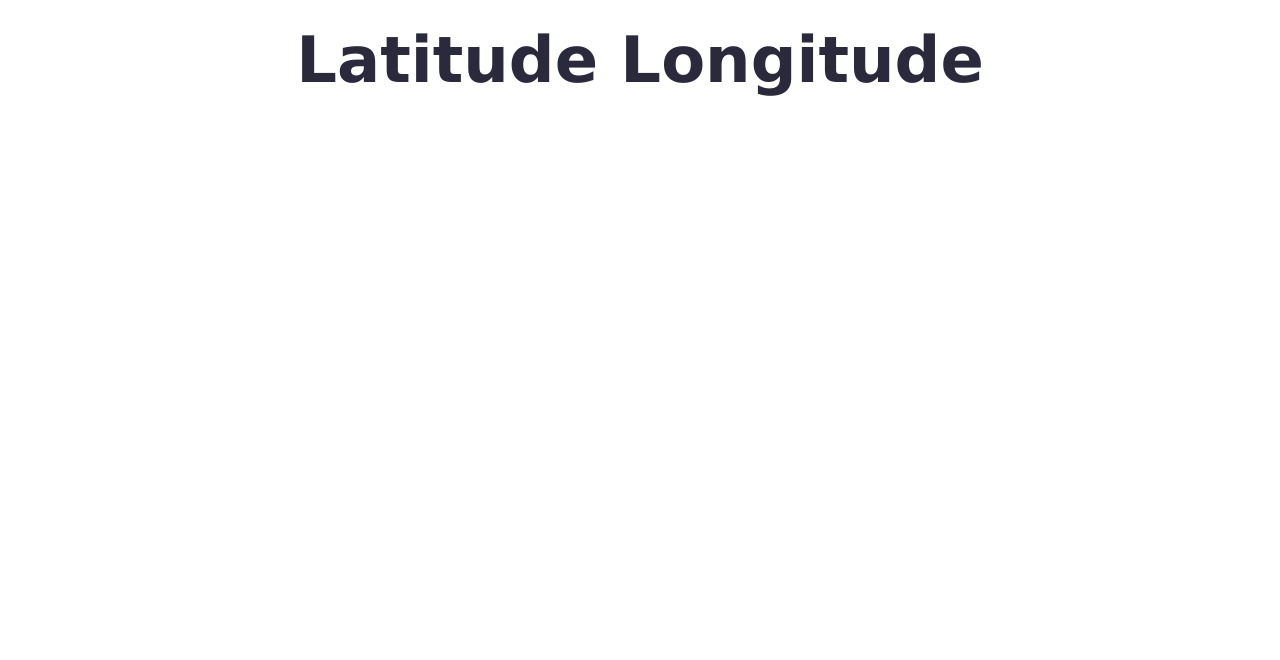
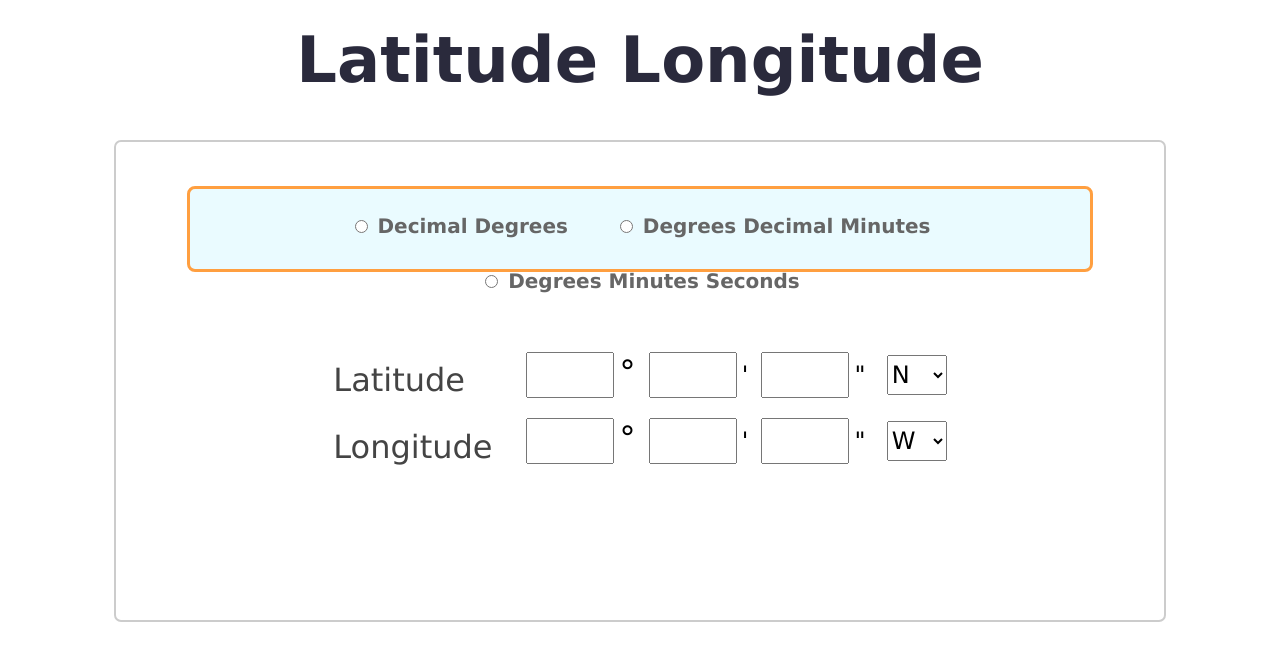
Before and after one commit to irwifi/latitude, a plain HTML site: page index.html in a window 1280 px wide. Drawn offline with nearby package versions, Linux system fonts and the light colour scheme.

Commit message:
Layout Structure

```diff
--- a/index.html
+++ b/index.html
@@ -14,6 +14,55 @@
     </div>
   </div>
 
+  <div class="main_body">
+    <div class="radio">
+      <div class="radio_item">
+        <input type="radio" name="degree"> Decimal Degrees
+      </div>
+
+      <div class="radio_item">
+        <input type="radio" name="minute"> Degrees Decimal Minutes
+      </div>
+
+      <div class="radio_item">
+        <input type="radio" name="second"> Degrees Minutes Seconds
+      </div>
+    </div>
+
+    <div class="lat_long">
+      <div class="latitude">
+        <span class="lat_long_label">Latitude</span>
+        <input type="text" name="lat_deg">
+        <span class="unit degree">&deg;</span>
+        <input type="text" name="lat_min">
+        <span class="unit">'</span>
+        <input type="text" name="lat_sec">
+        <span class="unit">"</span>
+
+        <select>
+          <option>N</option>
+          <option>S</option>
+        </select>
+      </div>
+
+      <div class="longitude">
+        <span class="lat_long_label">Longitude</span>
+        <input type="text" name="long_deg">
+        <span class="unit degree">&deg;</span>
+        <input type="text" name="long_min">
+        <span class="unit">'</span>
+        <input type="text" name="long_sec">
+        <span class="unit">"</span>
+
+        <select>
+          <option>W</option>
+          <option>E</option>
+        </select>
+
+      </div>
+    </div>
+  </div>
+
   <script src="//ajax.googleapis.com/ajax/libs/jquery/3.2.1/jquery.min.js"></script>
   <script src="./public/js/index.js"></script>
 </body>
--- a/public/css/index.css
+++ b/public/css/index.css
@@ -1,5 +1,9 @@
 * {
   font-family: "Lucida Sans Unicode", "Lucida Grande", sans-serif;
+}
+
+.hidden {
+  display: none;
 }
 
 .main_container {
@@ -14,3 +18,81 @@
   font-size: 32px;
   color: #2a2a3c;
 }
+
+.main_body {
+  display: block;
+  height: 450px;
+  width: 1020px;
+  margin: 20px auto;
+  border: 2px solid #CCC;
+  padding: 14px;
+  border-radius:  7px;
+}
+
+.radio {
+  display: block;
+  height: 60px;
+  line-height: 55px;
+  width: 900px;
+  margin: 30px auto;
+  padding: 10px 0;
+  border: 3px solid #ff9f40;
+  color: #666;
+  border-radius: 8px;
+  background: #eafbff;
+  font-size: 20px;
+  font-weight: bold;
+  text-align: center;
+}
+
+.radio_item {
+  display: inline-block;
+  margin: 0 20px;
+}
+
+.lat_long {
+  display: block;
+  width: 800px;
+  height: 200px;
+  margin: 80px auto;
+}
+
+.latitude, .longitude {
+  display: block;
+  margin: 20px auto;
+  text-align: center;
+}
+
+.lat_long_label {
+  display: inline-block;
+  width: 180px;
+  height: 40px;
+  text-align: left;
+  font-size: 32px;
+    color: #444;
+  vertical-align: middle;
+  line-height: 45px;
+}
+
+.lat_long input {
+  width: 80px;
+  height: 40px;
+  margin-left: 8px;
+  font-size: 24px;
+  text-align: center;
+}
+
+.lat_long select {
+  width: 60px;
+  height: 40px;
+  margin-left: 16px;
+  font-size: 24px;
+}
+
+.unit {
+  font-size: 24px;
+}
+
+.degree {
+  font-size:32px;
+}
```
